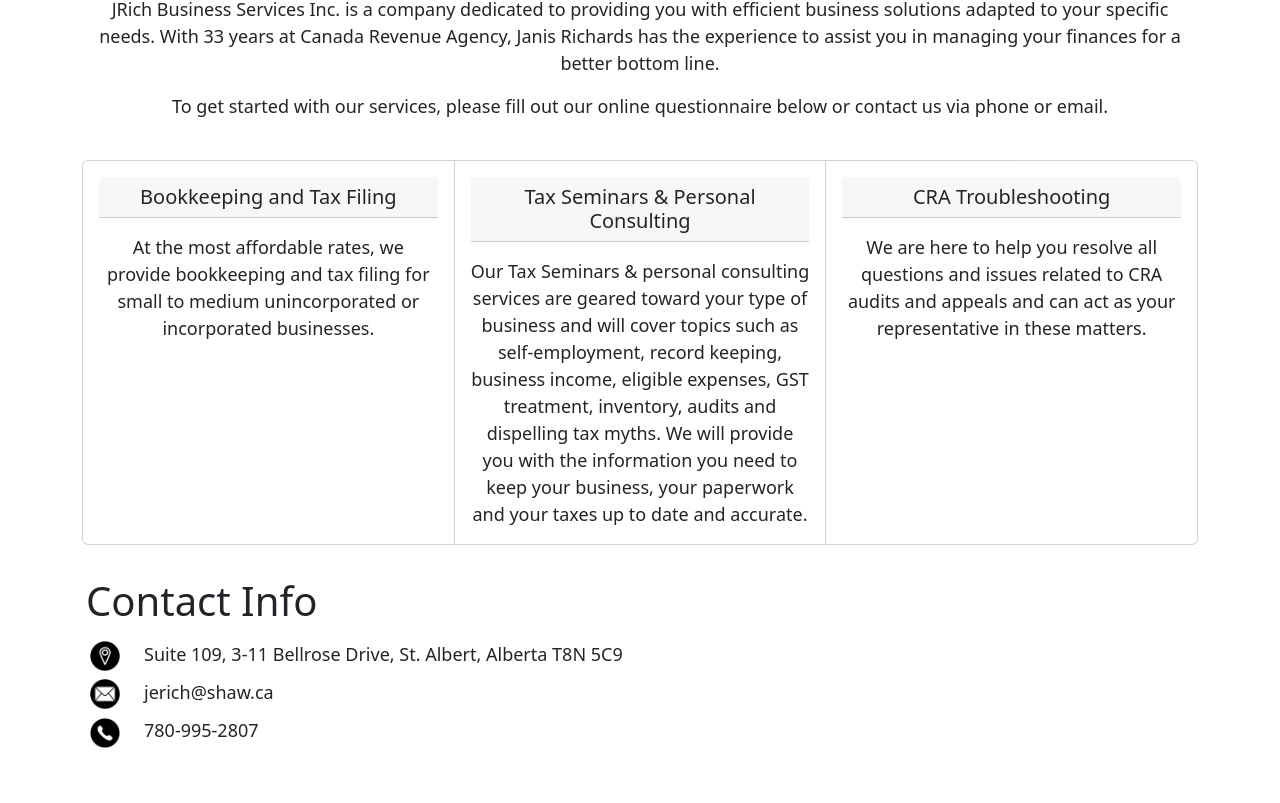
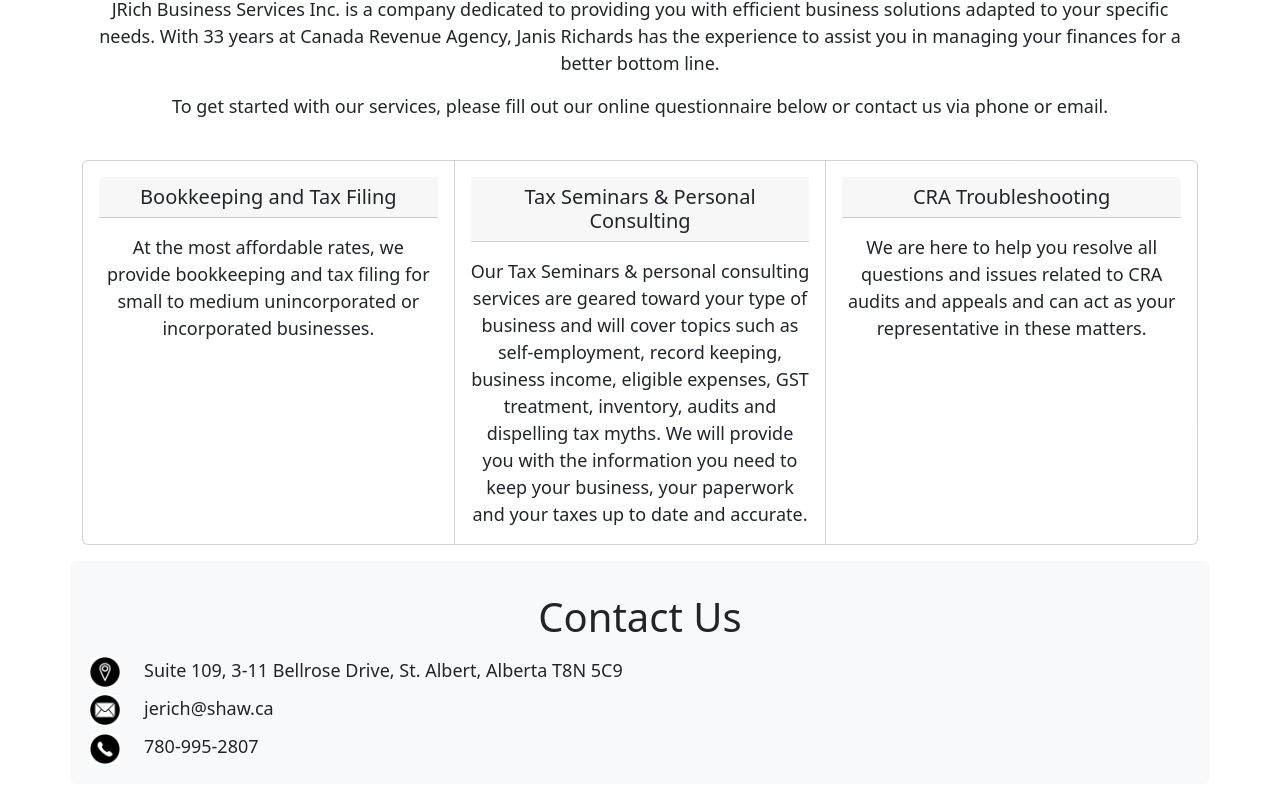
Before and after one commit to caitlincroteau/jrich-business-services, a React (Create React App) app: page / in a window 1280 px wide. Shown: the part 337-1140 px from the top of the page. Before the commit the page ends 1105 px from the top, so only its background shows below. Built offline with nearby package versions, Linux system fonts and the light colour scheme.

Commit message:
add background to contat component

```diff
--- a/src/components/ContactInfo.jsx
+++ b/src/components/ContactInfo.jsx
@@ -7,8 +7,8 @@
 
 export default function ContactInfo(props) {
   return (
-    <Container fluid="md" className="text p-3" id="contact">
-      <h1 className="text-start pb-1 pt-3">Contact Info</h1>
+    <Container fluid="md" className="text p-3 bg-light rounded mt-3 mb-5" id="contact">
+      <h1 className="pb-1 pt-3">Contact Us</h1>
       <Row className="p-1">
         <Col md="auto">
           {" "}
```
